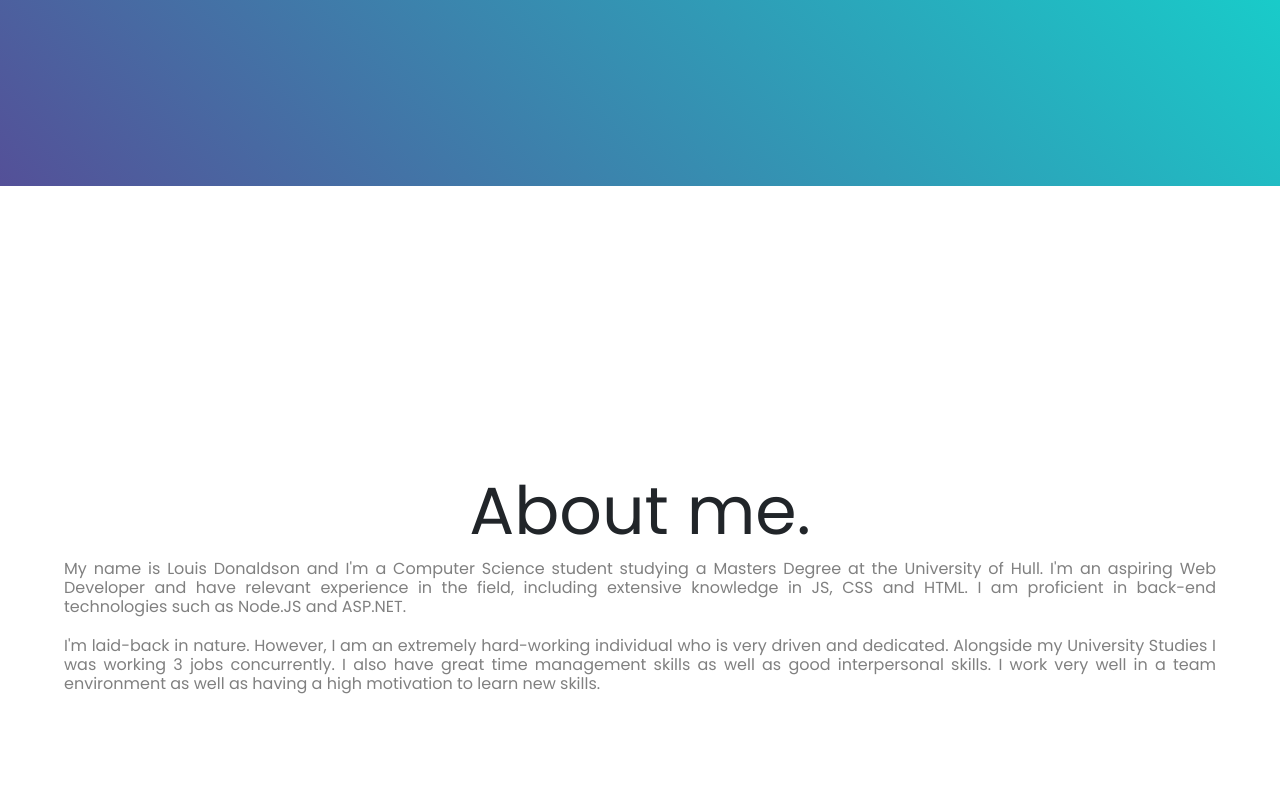
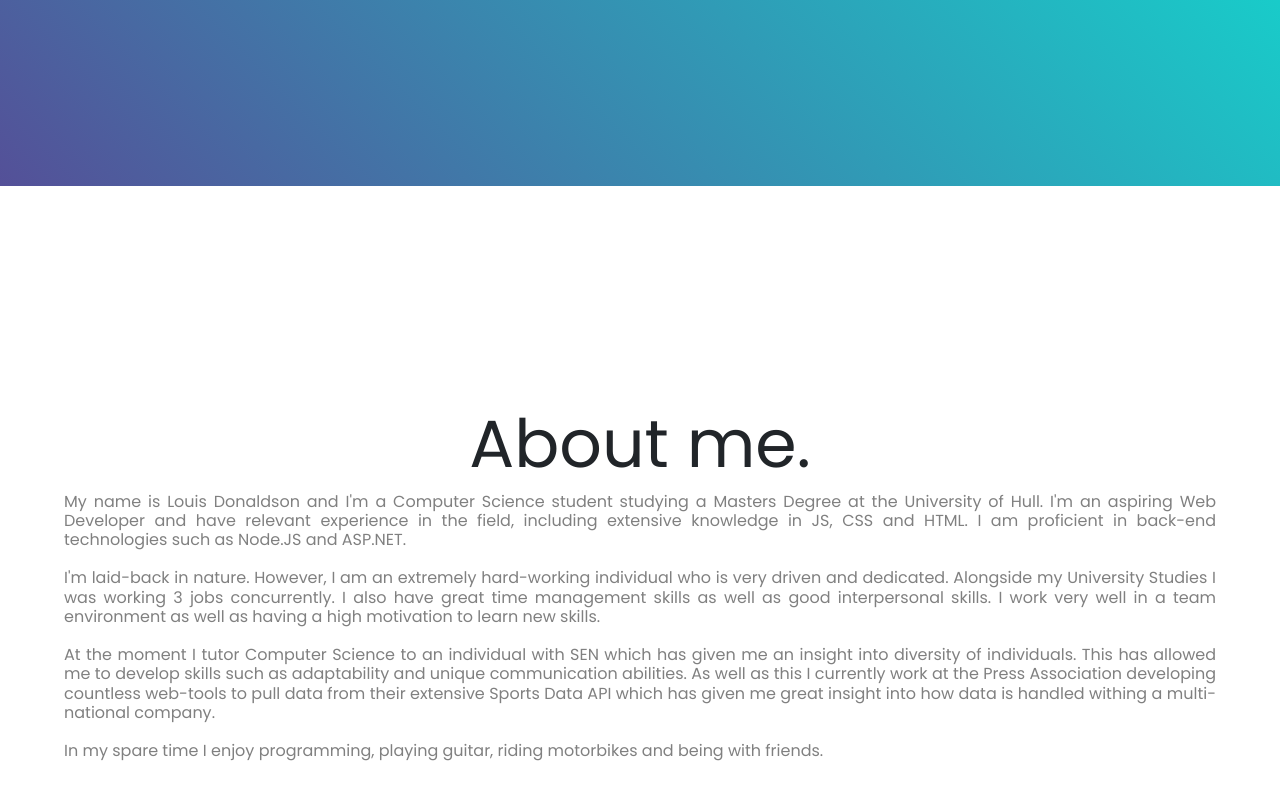
Before and after one commit to LouisDonaldson/LouisDonaldson.github.io, a plain HTML site: page index.html in a window 1280 px wide. Shown: the part 614-1414 px from the top of the page. Drawn offline with nearby package versions, Linux system fonts and the light colour scheme.

Commit message:
additional info about me added

```diff
--- a/index.css
+++ b/index.css
@@ -133,3 +133,7 @@ body{
 #about_me>.about_me_text>span{
     animation: tracking-in-expand 0.25s cubic-bezier(0.215, 0.610, 0.355, 1.000) both;
 }
+
+.about_me_description{
+        animation: tracking-in-expand 0.25s cubic-bezier(0.215, 0.610, 0.355, 1.000) both;
+}
--- a/index.js
+++ b/index.js
@@ -12,6 +12,18 @@ function LazyLoadingAboutMe(parent) {
   const LoadAboutMeUI = (element) => {
     const about_me_description = `My name is Louis Donaldson and I'm a Computer Science student studying a Masters Degree at the University of Hull. I'm an aspiring Web Developer and have relevant experience in the field, including extensive knowledge in JS, CSS and HTML. I am proficient in back-end technologies such as Node.JS and ASP.NET.
       <br><br> I'm laid-back in nature. However, I am an extremely hard-working individual who is very driven and dedicated. Alongside my University Studies I was working 3 jobs concurrently. I also have great time management skills as well as good interpersonal skills. I work very well in a team environment as well as having a high motivation to learn new skills.`;
+
+    const additional_about_me_description = `
+    At the moment I tutor Computer Science to an individual with SEN
+    which has given me an insight into diversity of individuals.
+    This has allowed me to develop skills such as adaptability and
+    unique communication abilities. As well as this I currently work at the
+    Press Association developing countless web-tools to pull data from their
+    extensive Sports Data API which has given me great insight into how data
+    is handled withing a multi-national company.<br><br>
+    In my spare time I enjoy programming, playing guitar, riding motorbikes
+    and being with friends.
+    `;
     element.innerHTML = `
     <div class="title h1">
         About me.
@@ -21,9 +33,19 @@ function LazyLoadingAboutMe(parent) {
     setTimeout(() => {
       const about_me_section = element.querySelector(".about_me_text");
       about_me_section.innerHTML = `
-      <span>${about_me_description}<br>
-      <button class="btn btn-outline-primary mt-3 d-sm-none">More</button>
+      <span class="about_me_description">${about_me_description}<br>
+      <button class="btn btn-outline-primary mt-3 d-sm-none more_btn">More</button>
+      <span class="d-none d-sm-block"><br>${additional_about_me_description}</span>
       </span>`;
+
+      const about_me_span = about_me_section.querySelector(
+        ".about_me_description"
+      );
+      const more_btn = about_me_section.querySelector(".more_btn");
+      more_btn.addEventListener("click", () => {
+        about_me_span.innerHTML = `<span class="tracking-in-expand">${additional_about_me_description}</span>`;
+      });
+
       element.scrollIntoView();
     }, 1000);
   };
```
